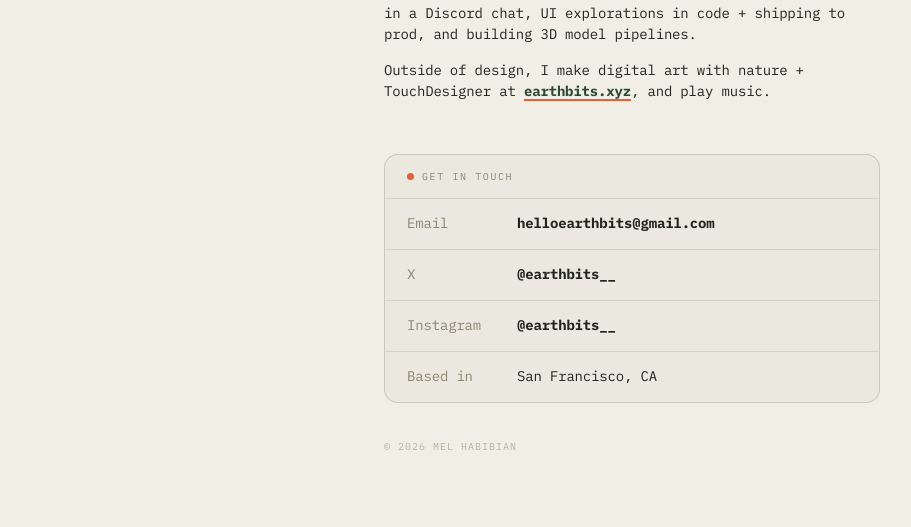
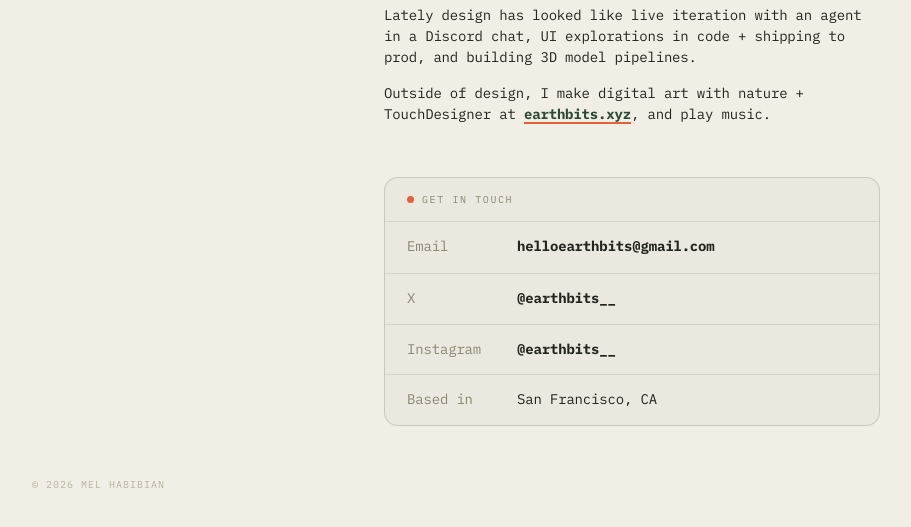
Before and after one commit to mellynn/melsmihab.com, a plain HTML site: page index.html in a window 1280 px wide. Shown: the part 273-800 px from the top of the page, without its empty margins (8-919 px from the left). Drawn offline with Linux system fonts and the light colour scheme.

Commit message:
Pin copyright to viewport bottom-left on desktop
Co-Authored-By: Claude Opus 4.8 <noreply@anthropic.com>

```diff
--- a/index.html
+++ b/index.html
@@ -42,6 +42,9 @@
   @media(max-width:380px){.row{grid-template-columns:78px 1fr;gap:10px}}
 
   .metafoot{margin-top:clamp(22px,4vw,30px);font-size:10px;letter-spacing:.1em;text-transform:uppercase;color:var(--faint)}
+  @media(min-width:768px){
+    .metafoot{position:fixed;left:clamp(24px,4vw,40px);bottom:clamp(22px,4vw,34px);margin:0}
+  }
 
   @media (prefers-reduced-motion:reduce){*{transition:none!important}}
 </style>
```
